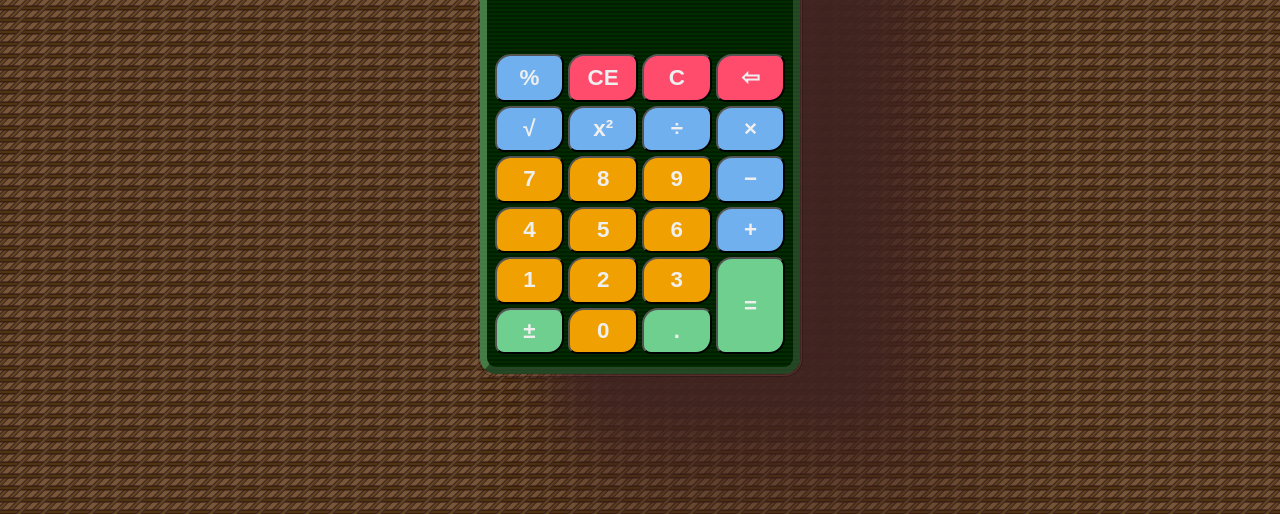
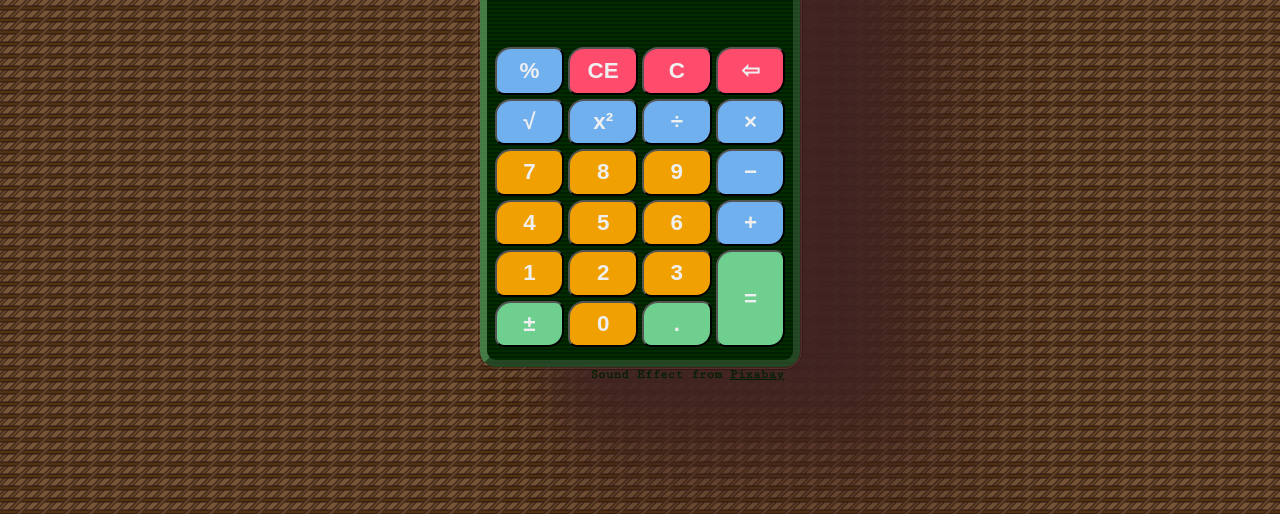
Before and after one commit to LastCapricorn/calculator, a plain HTML site: page index.html in a window 1280 px wide. Shown: the part 286-800 px from the top of the page. Drawn offline with Linux system fonts and the light colour scheme; a web font is replaced by a local one.

Commit message:
Replace sound with lessobtrusive one
- add pixabay link
- think I'm done...

```diff
--- a/index.html
+++ b/index.html
@@ -45,6 +45,7 @@
         <button data-key="NumpadDecimal" value="." title="numpad" class="green">&period;</button>
       </div>
     </div>
-    <audio src="./sound/mech-keyboard-02-102918.mp3"></audio>
+    <div id="credits">Sound Effect from <a href="https://pixabay.com/?utm_source=link-attribution&amp;utm_medium=referral&amp;utm_campaign=music&amp;utm_content=101351" target="_blank">Pixabay</a></div>
+    <audio src="./sound/desk-lamp-switch-101351.mp3"></audio>
   </body>
 </html>
--- a/style.css
+++ b/style.css
@@ -34,6 +34,7 @@ body {
   color: var(--default);
   height: 100vh;
   display: flex;
+  flex-direction: column;
   justify-content: center;
   align-items: center;
   background-color: var(--bodybg);
@@ -49,6 +50,18 @@ body {
   var(--gradbg1), var(--gradbg2), var(--gradbg1), var(--gradbg0), transparent 50%, transparent,
   transparent 96.4%, var(--gradbg0));
 }
+
+#credits {
+  width: 320px;
+  font-size: 0.8rem;
+  font-weight: bold;
+  text-align: right;
+  padding-right: 1rem;
+  color: var(--graddev1);
+}
+
+#credits a:link { color: inherit;}
+#credits a:visited { color: inherit;}
 
 #case {
   background-image: repeating-linear-gradient(var(--graddev0) 0px, var(--graddev0) 2px, var(--graddev1) 2px, var(--graddev1) 4px);
```
Also changed, not shown: 2 other files.
